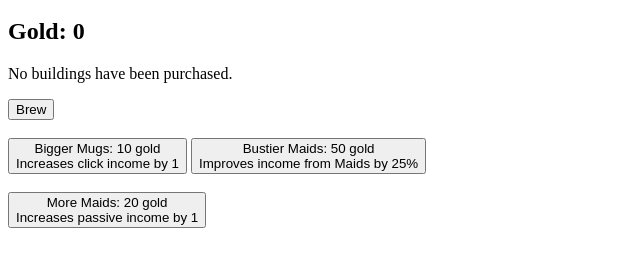
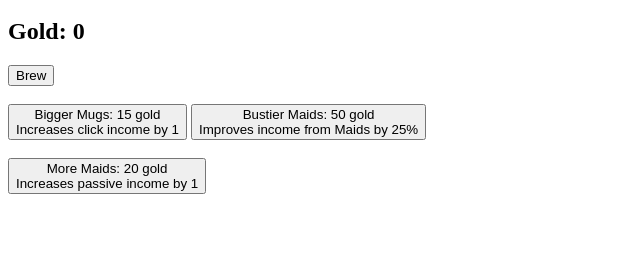
Before and after one commit to tcarns/Tavern-Clicker, a plain HTML site: page index.html in a window 1280 px wide. Shown: the part 48-314 px from the top of the page, without its empty margins (0-640 px from the left). Drawn offline with Linux system fonts and the light colour scheme.

Commit message:
biggerMugs pricefix & buildingsList UI (with no buildings) removed

```diff
--- a/index.html
+++ b/index.html
@@ -9,13 +9,13 @@
   <body>
     <h1 id='header'>Tavern Clicker</h1>
     <h2 id='money'>Gold: 0</h2>
-    <p  id='buildList'>No buildings have been purchased.</p>
+    <p  id='buildList'></p>
 
     <button type='button' id='brewButton' onClick='updateGoldClick(money)'>Brew</button>
 
     <div id='upgradeButtons'>
       <br>
-      <button type='button' id='biggerMugs' onClick='purchaseUpgrade(0)'>Bigger Mugs: 10 gold<br>Increases click income by 1</button>
+      <button type='button' id='biggerMugs' onClick='purchaseUpgrade(0)'>Bigger Mugs: 15 gold<br>Increases click income by 1</button>
       <button type='button' id='bustierMaids' onClick='purchaseUpgrade(1)'>Bustier Maids: 50 gold<br>Improves income from Maids by 25%</button>
     </div>
     <br>
```
